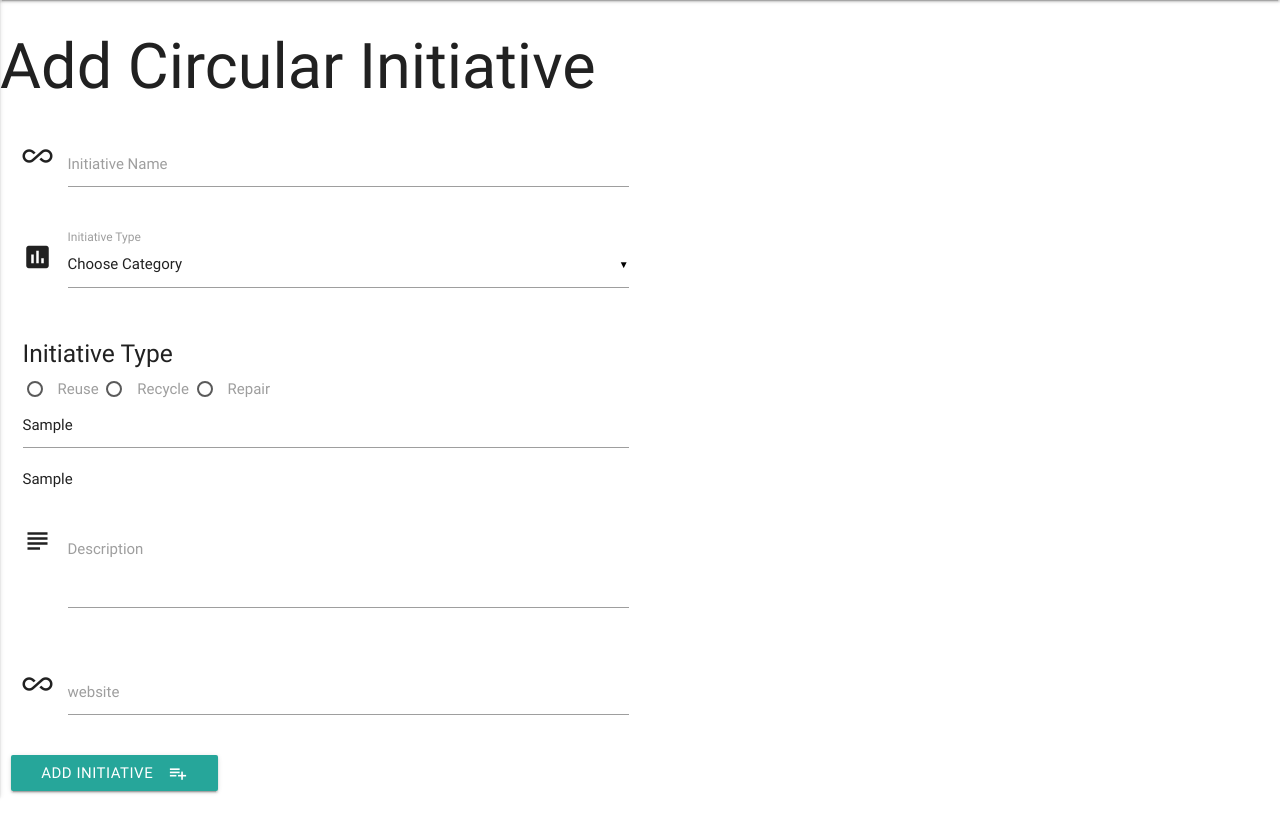
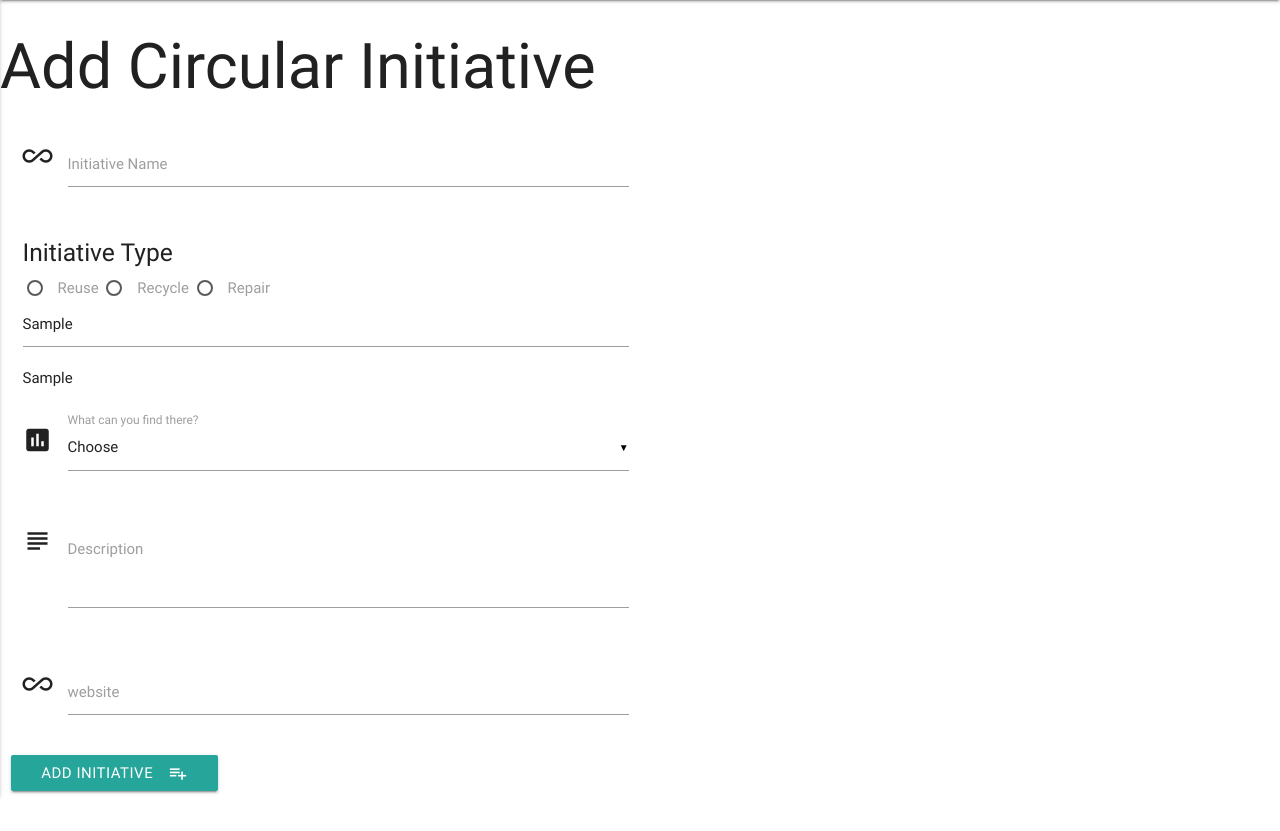
Before and after one commit to circeco/circdata, a Flask app: page /add_initiative in a window 1280 px wide. Shown: the part 64-895 px from the top of the page. Run offline with Flask 2, Linux system fonts and the light colour scheme; a database or web service that is not in the repository returns one stand-in record (values such as "Sample title"); some libraries are stand-ins or nearby versions.

Commit message:
select input in the form in place but bugs to fix

```diff
--- a/app.py
+++ b/app.py
@@ -35,7 +35,8 @@ def get_circular_initiative():
 def add_initiative():
     return render_template('add.html',
                             circular_initiative=mongo.db.circular_initiative.find(),
-                            categories=mongo.db.categories.find())
+                            categories=mongo.db.categories.find(),
+                            goods_services=mongo.db.goods_services.find())
 
 
 @app.route('/insert_initiative', methods=['POST'])
--- a/templates/add.html
+++ b/templates/add.html
@@ -10,21 +10,6 @@
                 <i class="material-icons prefix">all_inclusive</i>
                 <input id="initiative_name" name="initiative_name" type="text">
                 <label for="icon_prefix">Initiative Name</label>
-            </div>
-        </div>
-
-
-
-        <div class="row">
-            <div class="input-field col s12 m6">
-                <i class="material-icons prefix">poll</i>
-                <select id="categories" name="initiative_type" multiple>
-                    <option value="" disabled selected>Choose Category</option>
-                    {% for categories in categories %}
-                        <option value="{{categories.initiative_type}}">{{categories.initiative_type}}</option>
-                    {% endfor %}
-                </select>
-                <label>Initiative Type</label>
             </div>
         </div>
 
@@ -41,8 +26,21 @@
                 <label for="r3">Repair</label>
 
                 {% for categories in categories %}
-                    <input value="{{categories.initiative_type}}">{{categories.initiative_type}}</option>
+                    <input value="{{ categories.initiative_type }}">{{ categories.initiative_type }}</option>
                 {% endfor %}
+            </div>
+        </div>
+
+        <div class="row">
+            <div class="input-field col s12 m6">
+                <i class="material-icons prefix">poll</i>
+                <select id="goods_services" name="initiative_object" multiple>
+                    <option value="" disabled selected>Choose</option>
+                    {% for goods_services in goods_services %}
+                        <option value="{{goods_services.initiative_object}}">{{goods_services.initiative_object}}</option>
+                    {% endfor %}
+                </select>
+                <label>What can you find there?</label>
             </div>
         </div>
 
```
